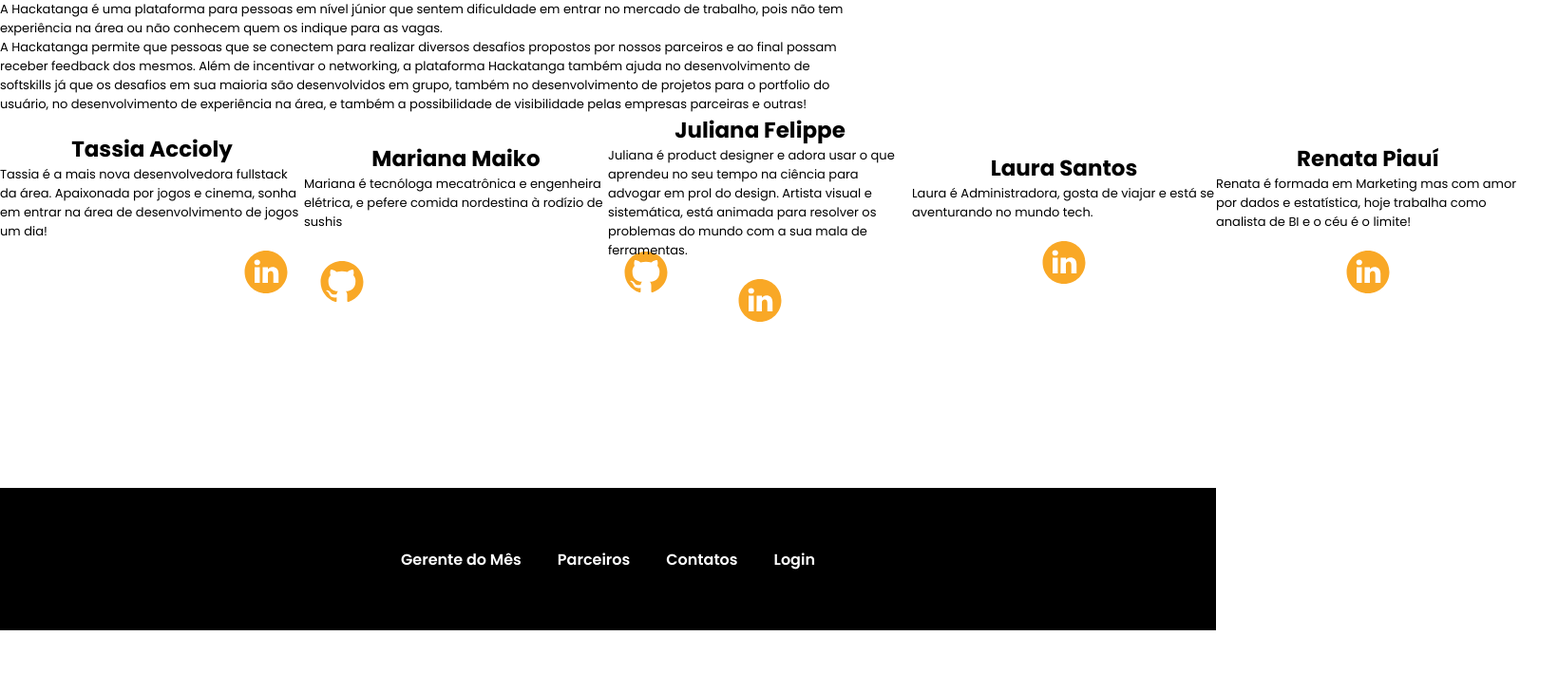
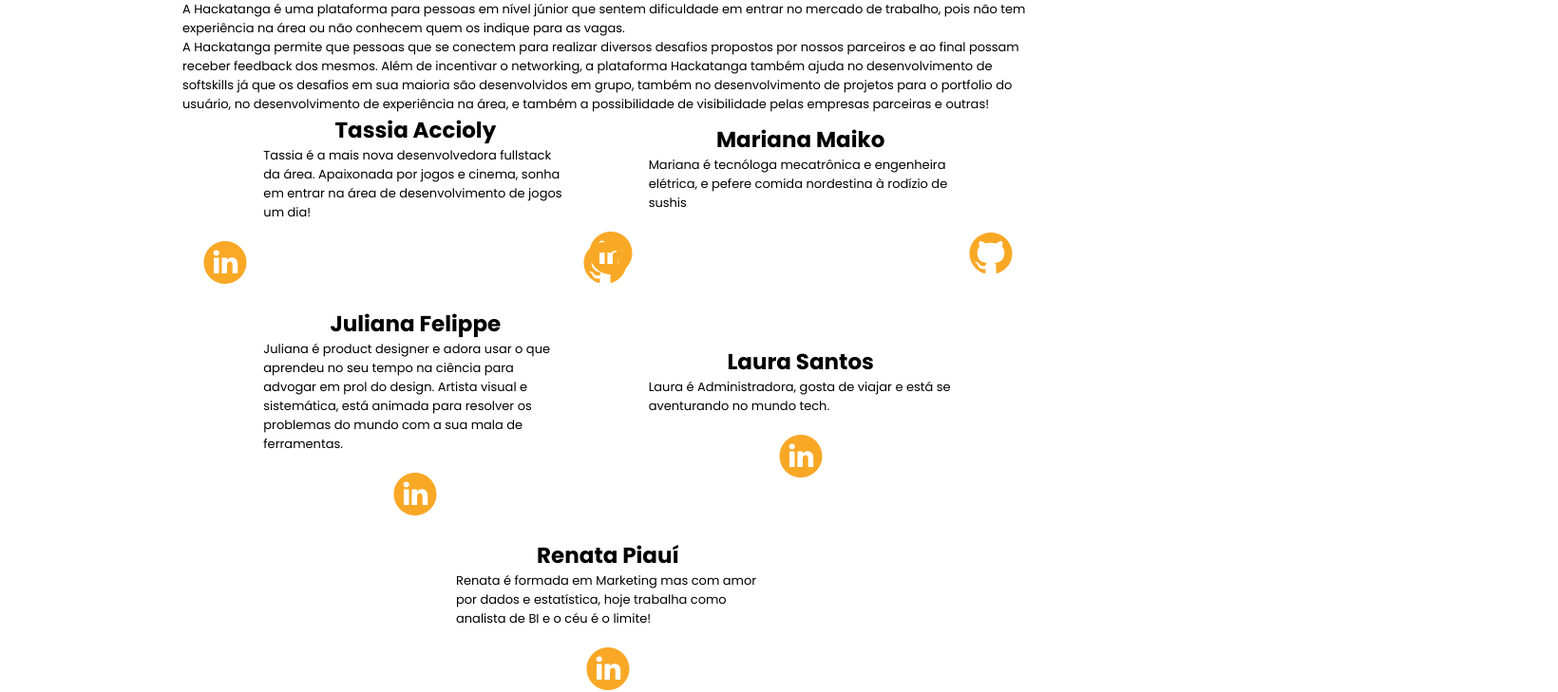
Before and after one commit to tassiaaccioly/provihack-front, a React (Create React App) app: page /about in a window 1280 px wide. Shown: the part 421-1150 px from the top of the page at 95% size, 1640 px wide, since content can reach past the window. Before the commit the page ends 1085 px from the top, so only its background shows below. Built offline with nearby package versions, Linux system fonts and the light colour scheme.

Commit message:
About page - Components centered

```diff
--- a/src/components/About.js
+++ b/src/components/About.js
@@ -11,6 +11,7 @@ const Section1 = styled.section`
   flex-direction: column;
   align-items: center;
   justify-content: center;
+  margin: auto;
 
   h1 {
     font-size: 3.5rem;
@@ -37,6 +38,7 @@ const Section2 = styled(Section1)`
   flex-direction: row;
   align-items: center;
   justify-content: space-evenly;
+  flex-wrap: wrap;
 `;
 
 export default function About() {
--- a/src/components/BigChallengeCard.js
+++ b/src/components/BigChallengeCard.js
@@ -9,7 +9,7 @@ import {
   BtnContainer,
   ParticipantsContainer,
 } from "../styles/challengeCards";
-import Button from "../components/Button/Button";
+import Button from "./Button/Button";
 
 export default function BigChallengeCard() {
   useContext(AuthContext);
--- a/src/components/DailyChalllengeCard.js
+++ b/src/components/DailyChalllengeCard.js
@@ -2,7 +2,7 @@ import React from "react";
 import styled from "styled-components";
 
 import { ChallengeContainer, BtnContainer } from "../styles/challengeCards";
-import Button from "../components/Button/Button";
+import Button from "./Button/Button";
 
 export default function DailyChallengeCard(props) {
   const { name, description, idx, image, beginDate } = props;
--- a/src/components/Homepage.js
+++ b/src/components/Homepage.js
@@ -14,7 +14,7 @@ import {
   Partners,
   PartnerBox,
 } from "../styles/homepage";
-import ImageBox from "./imageBox/ImageBox";
+import ImageBox from "./imageBox/imageBox";
 import TextBox from "./TextBox";
 import Button from "./Button/Button";
 
```
